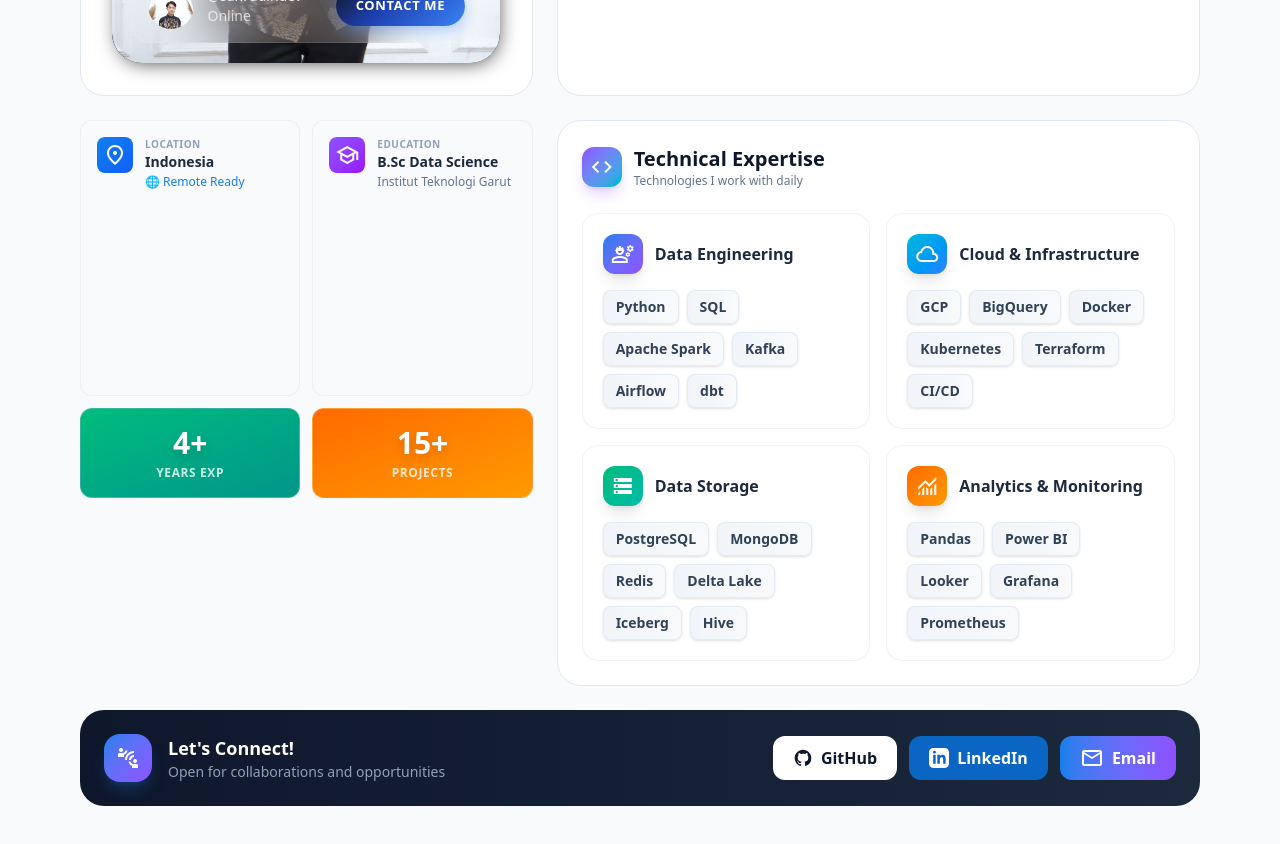
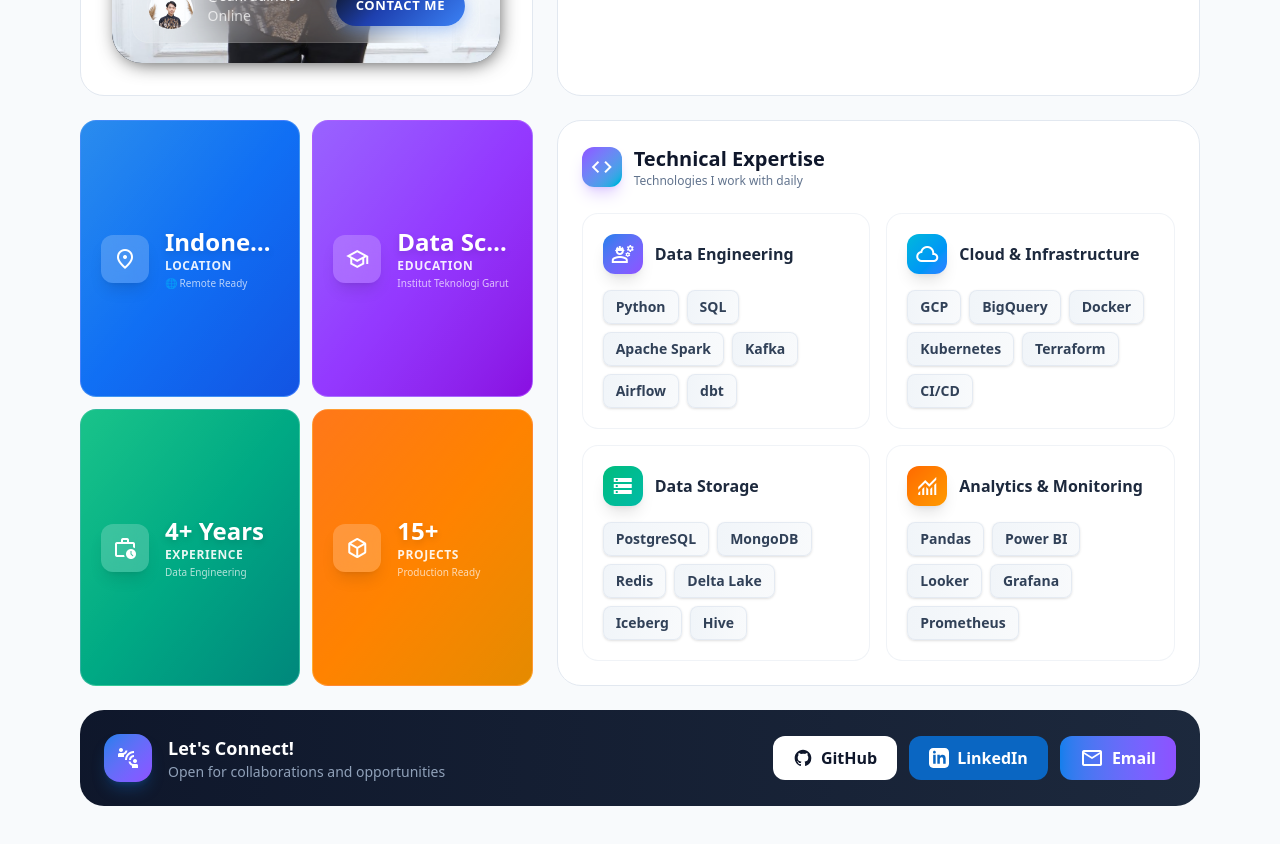
Before and after one commit to sahrudindev/porto_engineer, a React (Vite) app: page / in a window 1280 px wide. Shown: the part 1640-2484 px from the top of the page. Built offline with nearby package versions, Linux system fonts and the light colour scheme; no server answers.

Commit message:
profilbnaru

```diff
--- a/src/components/About.jsx
+++ b/src/components/About.jsx
@@ -87,43 +87,54 @@
     );
 }
 
-// Compact Impact Metric - Single Row Display
-function ImpactMetric({ value, label, gradient, delay = 0 }) {
+// Unified Stat Card - Premium Design for all metrics
+function StatCard({ icon, value, label, sublabel, gradient, delay = 0 }) {
     const ref = useRef(null);
     const isInView = useInView(ref, { once: true, margin: "-50px" });
 
     return (
         <motion.div
             ref={ref}
-            initial={{ opacity: 0, y: 20, scale: 0.9 }}
+            initial={{ opacity: 0, y: 20, scale: 0.95 }}
             animate={isInView ? { opacity: 1, y: 0, scale: 1 } : {}}
-            transition={{ duration: 0.5, delay: delay * 0.08, type: "spring", stiffness: 200 }}
-            whileHover={{ y: -3, scale: 1.03 }}
-            className="group relative flex-1"
+            transition={{ duration: 0.5, delay: delay * 0.1, type: "spring", stiffness: 200 }}
+            whileHover={{ y: -4, scale: 1.02 }}
+            className="group relative h-full"
         >
-            {/* Glow effect on hover */}
-            <div className={`absolute -inset-0.5 ${gradient} rounded-xl blur-lg opacity-0 group-hover:opacity-50 transition-opacity duration-500`} />
+            {/* Glow effect */}
+            <div className={`absolute -inset-0.5 ${gradient} rounded-2xl blur-xl opacity-0 group-hover:opacity-50 transition-opacity duration-500`} />
 
-            <div className={`relative p-4 rounded-xl ${gradient} border border-white/20 backdrop-blur-sm overflow-hidden`}>
-                {/* Shine effect */}
-                <div className="absolute inset-0 bg-gradient-to-br from-white/20 via-transparent to-transparent opacity-0 group-hover:opacity-100 transition-opacity duration-300" />
+            <div className={`relative h-full p-5 rounded-2xl ${gradient} border border-white/20 backdrop-blur-sm overflow-hidden flex flex-col justify-center`}>
+                {/* Animated shine */}
+                <div className="absolute inset-0 bg-gradient-to-r from-transparent via-white/10 to-transparent -translate-x-full group-hover:translate-x-full transition-transform duration-1000" />
 
-                {/* Content - Compact */}
-                <div className="relative flex flex-col items-center text-center">
-                    {/* Value */}
-                    <motion.span
-                        initial={{ opacity: 0, scale: 0.5 }}
-                        animate={isInView ? { opacity: 1, scale: 1 } : {}}
-                        transition={{ duration: 0.4, delay: delay * 0.08 + 0.1, type: "spring" }}
-                        className="text-2xl lg:text-3xl font-black text-white drop-shadow-lg"
-                    >
-                        {value}
-                    </motion.span>
+                {/* Glass overlay */}
+                <div className="absolute inset-0 bg-gradient-to-br from-white/10 via-transparent to-black/10" />
 
-                    {/* Label */}
-                    <span className="text-[10px] lg:text-xs font-bold text-white/80 uppercase tracking-wider mt-1">
-                        {label}
-                    </span>
+                {/* Content */}
+                <div className="relative flex items-center gap-4">
+                    {/* Icon */}
+                    <div className="w-12 h-12 rounded-xl bg-white/20 backdrop-blur-sm flex items-center justify-center flex-shrink-0 group-hover:scale-110 group-hover:rotate-3 transition-all duration-300 shadow-lg">
+                        <span className="material-symbols-outlined text-[24px] text-white">{icon}</span>
+                    </div>
+
+                    {/* Text */}
+                    <div className="flex-1 min-w-0">
+                        <motion.p
+                            initial={{ opacity: 0, x: -10 }}
+                            animate={isInView ? { opacity: 1, x: 0 } : {}}
+                            transition={{ duration: 0.4, delay: delay * 0.1 + 0.1 }}
+                            className="text-xl lg:text-2xl font-black text-white drop-shadow-md truncate"
+                        >
+                            {value}
+                        </motion.p>
+                        <p className="text-xs font-bold text-white/90 uppercase tracking-wider truncate">
+                            {label}
+                        </p>
+                        {sublabel && (
+                            <p className="text-[10px] text-white/70 truncate mt-0.5">{sublabel}</p>
+                        )}
+                    </div>
                 </div>
             </div>
         </motion.div>
@@ -307,61 +318,37 @@
                             </div>
                         </BentoCard>
 
-                        {/* 2x2 Info Grid - Left Side */}
+                        {/* 2x2 Stats Grid - Premium Unified Design */}
                         <div className="lg:col-span-5 grid grid-cols-2 gap-3">
-                            {/* Location Card */}
-                            <motion.div
-                                initial={{ opacity: 0, y: 20 }}
-                                whileInView={{ opacity: 1, y: 0 }}
-                                viewport={{ once: true }}
-                                whileHover={{ y: -2 }}
-                                className="p-4 rounded-xl bg-slate-50 dark:bg-slate-800/50 border border-slate-200/50 dark:border-slate-700/50"
-                            >
-                                <div className="flex items-start gap-3">
-                                    <div className="w-9 h-9 rounded-lg bg-gradient-to-br from-primary to-blue-600 flex items-center justify-center text-white flex-shrink-0">
-                                        <span className="material-symbols-outlined text-[18px]">location_on</span>
-                                    </div>
-                                    <div>
-                                        <p className="text-[10px] font-bold text-slate-400 dark:text-slate-500 uppercase tracking-wider">Location</p>
-                                        <p className="text-sm font-bold text-slate-800 dark:text-white">{personalInfo.location}</p>
-                                        <p className="text-xs text-primary font-medium mt-0.5">🌐 Remote Ready</p>
-                                    </div>
-                                </div>
-                            </motion.div>
-
-                            {/* Education Card */}
-                            <motion.div
-                                initial={{ opacity: 0, y: 20 }}
-                                whileInView={{ opacity: 1, y: 0 }}
-                                viewport={{ once: true }}
-                                transition={{ delay: 0.1 }}
-                                whileHover={{ y: -2 }}
-                                className="p-4 rounded-xl bg-slate-50 dark:bg-slate-800/50 border border-slate-200/50 dark:border-slate-700/50"
-                            >
-                                <div className="flex items-start gap-3">
-                                    <div className="w-9 h-9 rounded-lg bg-gradient-to-br from-violet-500 to-purple-600 flex items-center justify-center text-white flex-shrink-0">
-                                        <span className="material-symbols-outlined text-[18px]">school</span>
-                                    </div>
-                                    <div>
-                                        <p className="text-[10px] font-bold text-slate-400 dark:text-slate-500 uppercase tracking-wider">Education</p>
-                                        <p className="text-sm font-bold text-slate-800 dark:text-white">B.Sc Data Science</p>
-                                        <p className="text-xs text-slate-500 dark:text-slate-400 mt-0.5">Institut Teknologi Garut</p>
-                                    </div>
-                                </div>
-                            </motion.div>
-
-                            {/* Experience Metric */}
-                            <ImpactMetric
-                                value="4+"
-                                label="Years Exp"
+                            <StatCard
+                                icon="location_on"
+                                value="Indonesia"
+                                label="Location"
+                                sublabel="🌐 Remote Ready"
+                                gradient="bg-gradient-to-br from-primary to-blue-600"
+                                delay={0}
+                            />
+                            <StatCard
+                                icon="school"
+                                value="Data Science"
+                                label="Education"
+                                sublabel="Institut Teknologi Garut"
+                                gradient="bg-gradient-to-br from-violet-500 to-purple-600"
+                                delay={1}
+                            />
+                            <StatCard
+                                icon="work_history"
+                                value="4+ Years"
+                                label="Experience"
+                                sublabel="Data Engineering"
                                 gradient="bg-gradient-to-br from-emerald-500 to-teal-600"
                                 delay={2}
                             />
-
-                            {/* Projects Metric */}
-                            <ImpactMetric
+                            <StatCard
+                                icon="deployed_code"
                                 value="15+"
                                 label="Projects"
+                                sublabel="Production Ready"
                                 gradient="bg-gradient-to-br from-orange-500 to-amber-500"
                                 delay={3}
                             />
```
